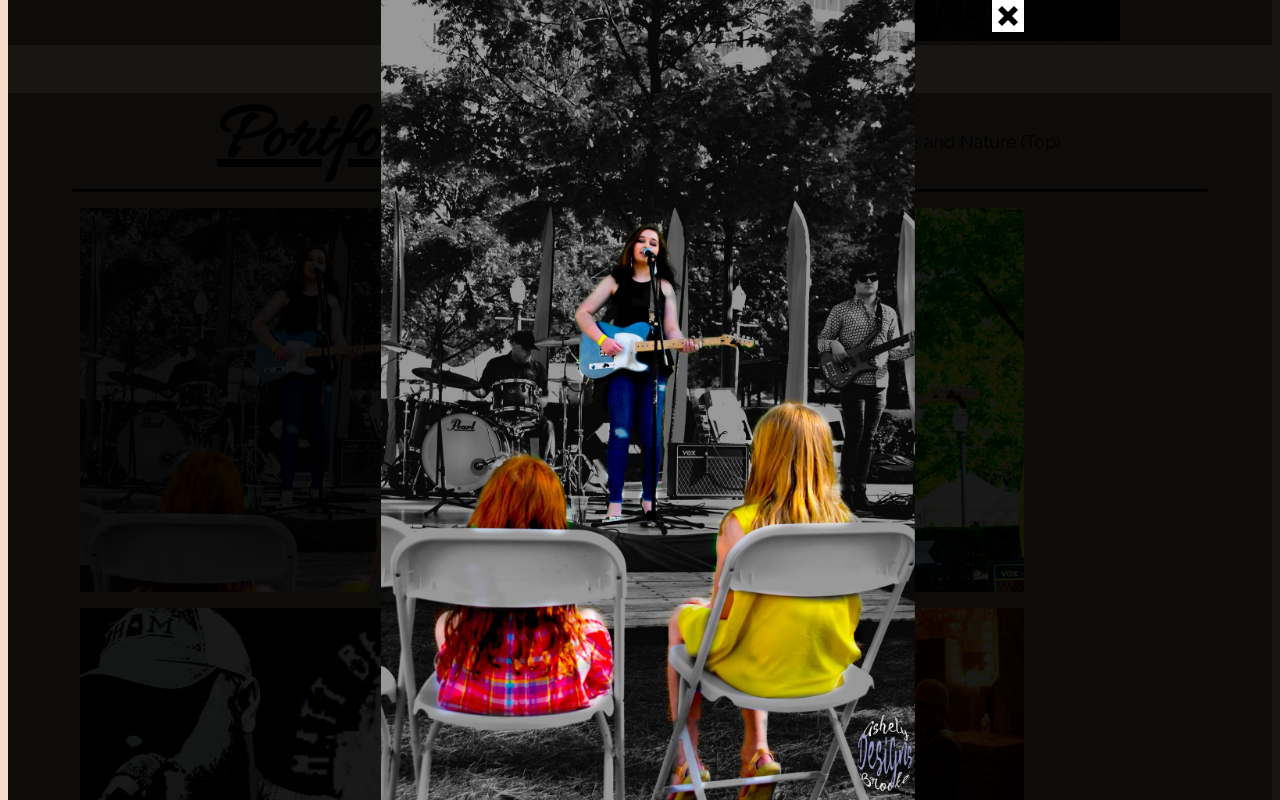
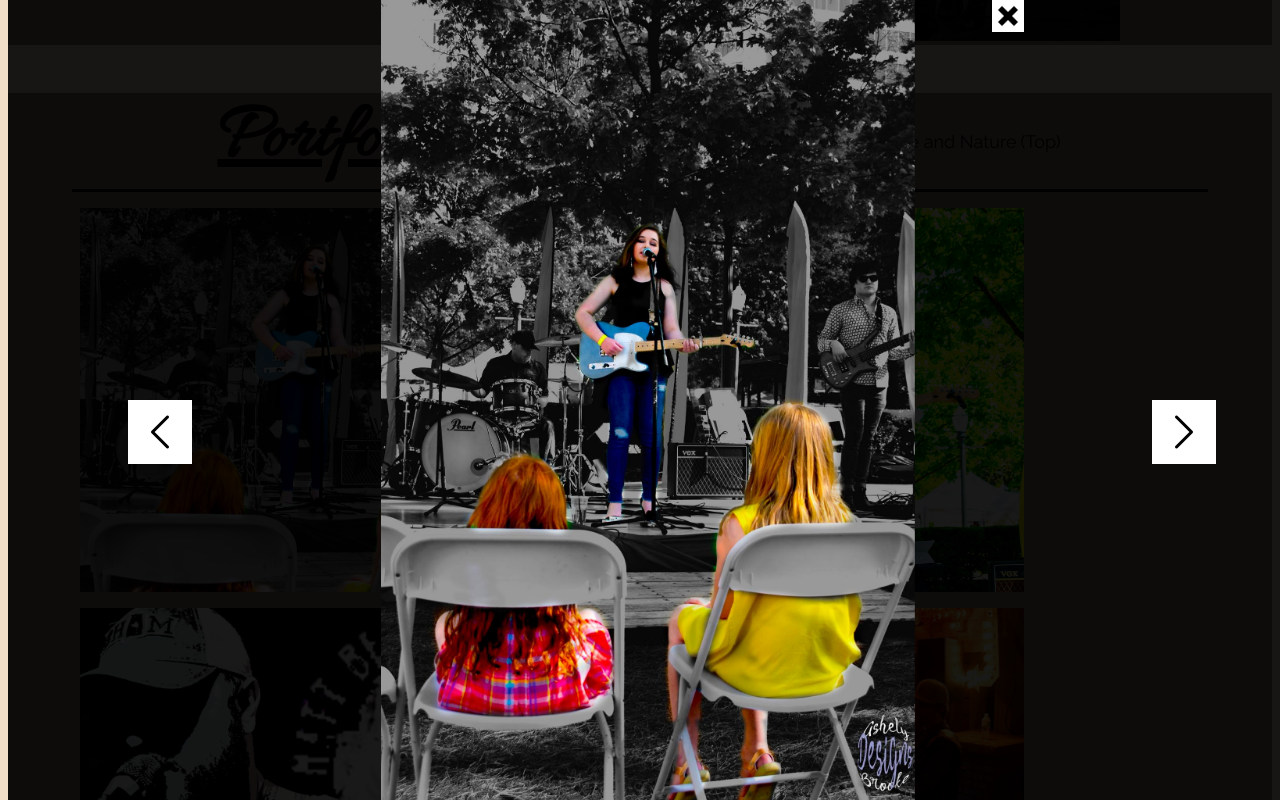
Before and after one commit to blevinspercussion/ashely-b-designs, a website: page index.html in a window 1280 px wide. Both pictures are taken after a click on the picture 316 px from the left and 4805 px from the top of the page. Shown: the part 4405-5205 px from the top of the page. Drawn offline with nearby package versions, Linux system fonts and the light colour scheme.

Commit message:
Basic functionality for band-image gallery is complete.

```diff
--- a/script.js
+++ b/script.js
@@ -266,21 +266,46 @@ for (let i = 0; i < bandImages.length; i++) {
     const galleryDiv = document.createElement("div");
     let currentImg = document.createElement("img");
     const galleryExitButton = document.createElement("img");
+    const galleryLeftArrow = document.createElement("img");
+    const galleryRightArrow = document.createElement("img");
 
     // Add attributes to created elements
     galleryExitButton.src = "./media/icons/exit-icon.png";
+    galleryLeftArrow.src = "./media/icons/left-arrow.png";
+    galleryRightArrow.src = "./media/icons/right-arrow.png";
     galleryExitButton.classList.add("gallery-exit");
+    galleryLeftArrow.classList.add("gallery-left-arrow");
+    galleryRightArrow.classList.add("gallery-right-arrow");
     currentImg.src = bandImages[i].src;
     galleryDiv.classList.add("gallery");
 
     // Add event listeners
     galleryExitButton.addEventListener("click", () => {
       galleryDiv.remove();
+      galleryLeftArrow.remove();
+      galleryRightArrow.remove();
     });
 
+    galleryLeftArrow.addEventListener("click", () => {
+      if (i === 0) {
+        i = bandImages.length;
+      }
+      currentImg.src = bandImages[i - 1].src;
+      i--;
+    });
+
+    galleryRightArrow.addEventListener("click", () => {
+      if (i === bandImages.length - 1) {
+        i = -1;
+      }
+      currentImg.src = bandImages[i + 1].src;
+      i++;
+    });
     // Append elements
     galleryDiv.append(currentImg);
     galleryDiv.append(galleryExitButton);
+    document.body.append(galleryLeftArrow);
+    document.body.append(galleryRightArrow);
     document.body.append(galleryDiv);
   });
 }
--- a/style.css
+++ b/style.css
@@ -107,6 +107,22 @@ footer {
   top: 3vh;
   background-color: white;
   padding: -1rem;
+}
+
+.gallery-left-arrow {
+  background-color: white;
+  position: fixed;
+  left: 10vw;
+  top: 50vh;
+  z-index: 10;
+}
+
+.gallery-right-arrow {
+  background-color: white;
+  position: fixed;
+  left: 90vw;
+  top: 50vh;
+  z-index: 10;
 }
 
 #hamburger-menu-icon {
```
